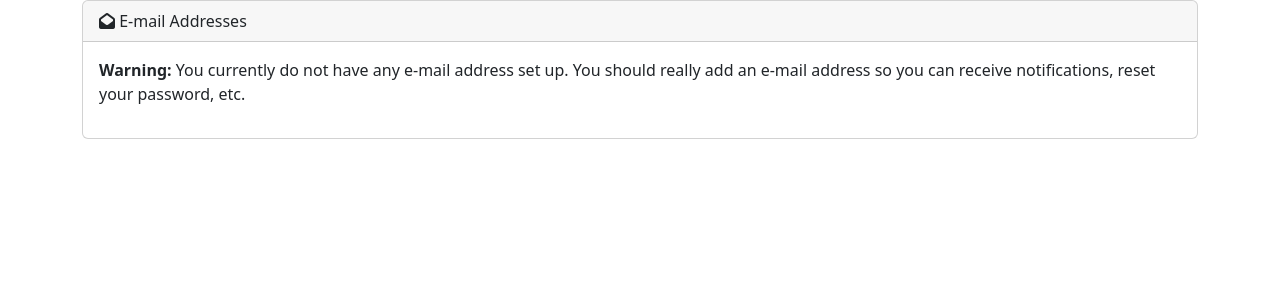
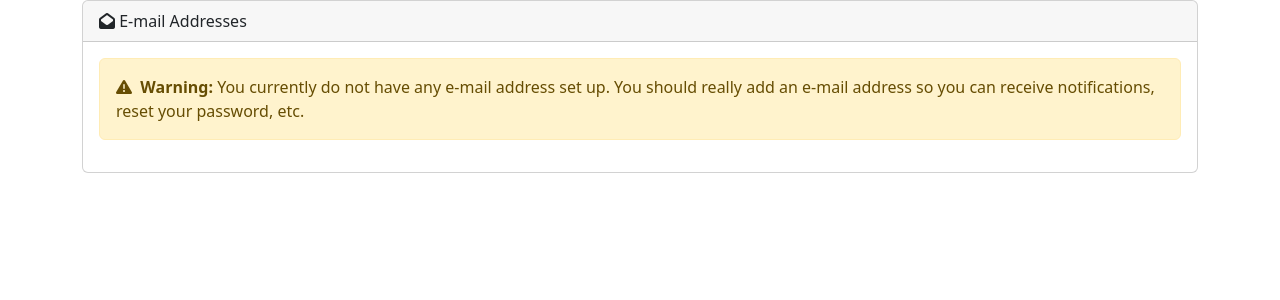
Before and after one commit to Jackevansevo/django-feedreader, a Django app: template feeds/templates/account/email.html in a window 1280 px wide. Shown: the part 72-372 px from the top of the page. Run offline with Django 4.2, Linux system fonts and the light colour scheme; the template is opened without the code that fills it, so the values that code supplies are empty; parts of the project's set-up code (start-up, migrations or seed data) failed here and were passed over; some libraries are stand-ins or nearby versions.

Commit message:
render warning in alert

```diff
--- a/feeds/templates/account/email.html
+++ b/feeds/templates/account/email.html
@@ -57,12 +57,15 @@
       </form>
 
       {% else %}
-      <p><strong>{% trans 'Warning:'%}</strong> {% trans "You currently do not have any e-mail address set up. You should really add an e-mail address so you can receive notifications, reset your password, etc." %}</p>
+      <div class="alert alert-warning" role="alert">
+	<i class="fa-solid fa-triangle-exclamation"></i>&nbsp;
+	<span><strong>{% trans 'Warning:'%}</strong> {% trans "You currently do not have any e-mail address set up. You should really add an e-mail address so you can receive notifications, reset your password, etc." %}</span>
+      </div>
 
       {% endif %}
 
       {% if can_add_email %}
-      <h2 class="pt-4">{% trans "Add E-mail Address" %}</h2>
+      <h3 class="pt-4">{% trans "Add E-mail Address" %}</h3>
 
       <form method="post" action="{% url 'account_email' %}" class="add_email">
 	{% csrf_token %}
```
